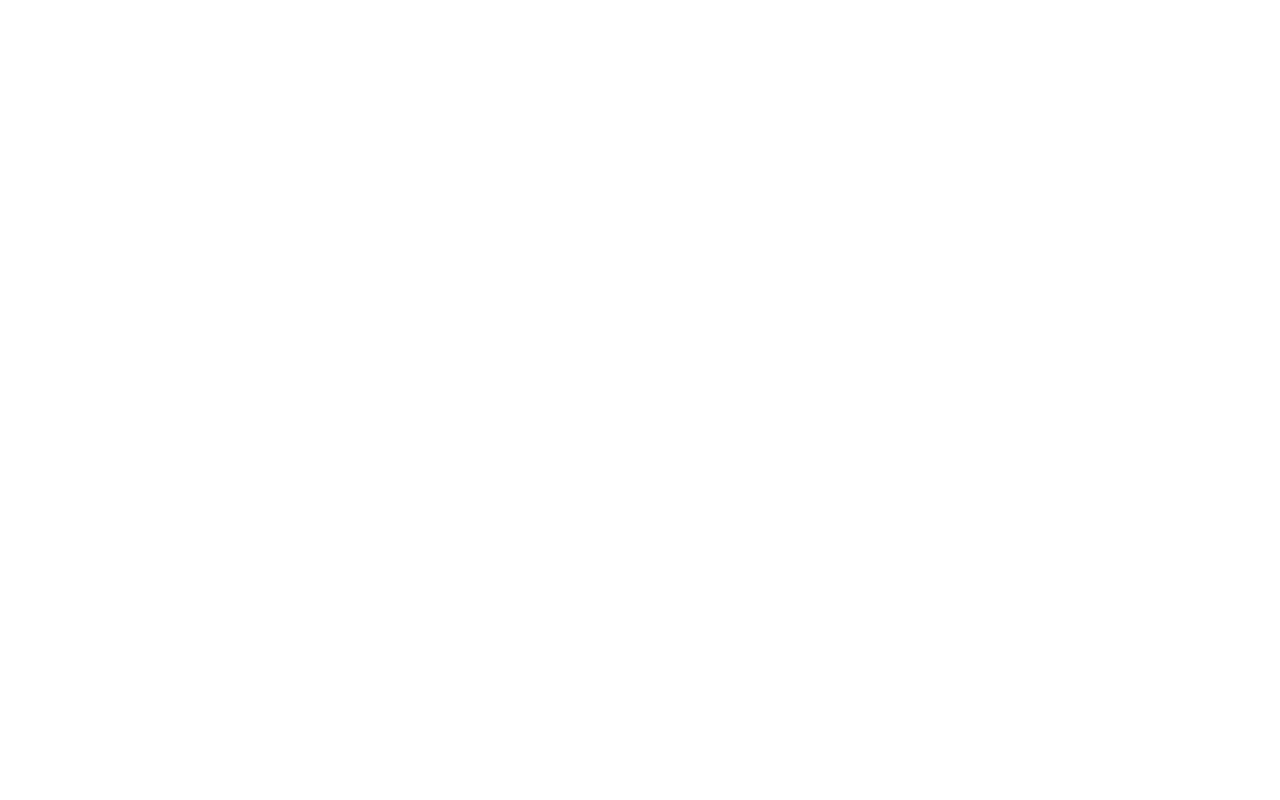
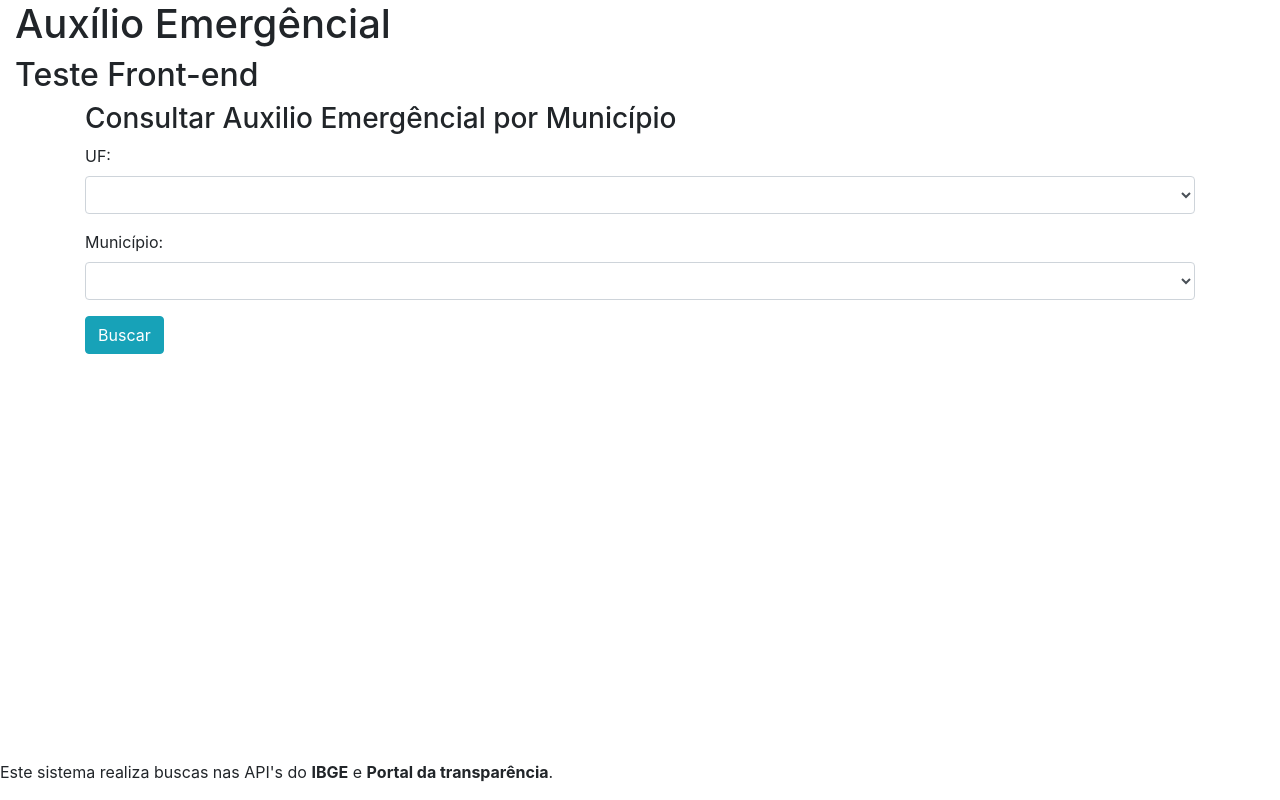
Before and after one commit to picolloto/omegasistemas-teste-front-end, a plain HTML site: page index.html in a window 1280 px wide. Drawn offline with nearby package versions, Linux system fonts and the light colour scheme.

Commit message:
Estruturando o HTML

```diff
--- a/index.html
+++ b/index.html
@@ -8,8 +8,39 @@
     <link href="/css/style.css" rel="stylesheet" type="text/css" />
     <title>Consulta Auxilio Emergêncial</title>
 </head>
+<header class="container-fluid">
+    <h1>Auxílio Emergêncial</h1>
+    <h2>Teste Front-end</h2>
+</header>
 
 <body>
+    <main>
+        <section class="container">
+            <form>
+                <h3>Consultar Auxilio Emergêncial por Município</h3>
+                <div class="form-group">
+                    <label for="state">UF: </label>
+                    <select id="state" class="form-control" required> </select>
+                </div>
+                <div class="form-group">
+                    <label for="city">Município: </label>
+                    <select id="city" class="form-control" required> </select>
+                </div>
+                <div class="form-group">
+                    <button type="submit" class="btn btn-info" id="buttonSubmit">
+              Buscar
+            </button>
+                </div>
+            </form>
+        </section>
+    </main>
+    <footer class="fixed-bottom">
+        <p>
+            Este sistema realiza buscas nas API's do <b>IBGE</b> e
+            <b>Portal da transparência</b>.
+        </p>
+    </footer>
+
     <script src="/js/jquery.js" rel="text/javascript"></script>
     <script src="/js/index.js" rel="text/javascript"></script>
 </body>
```
